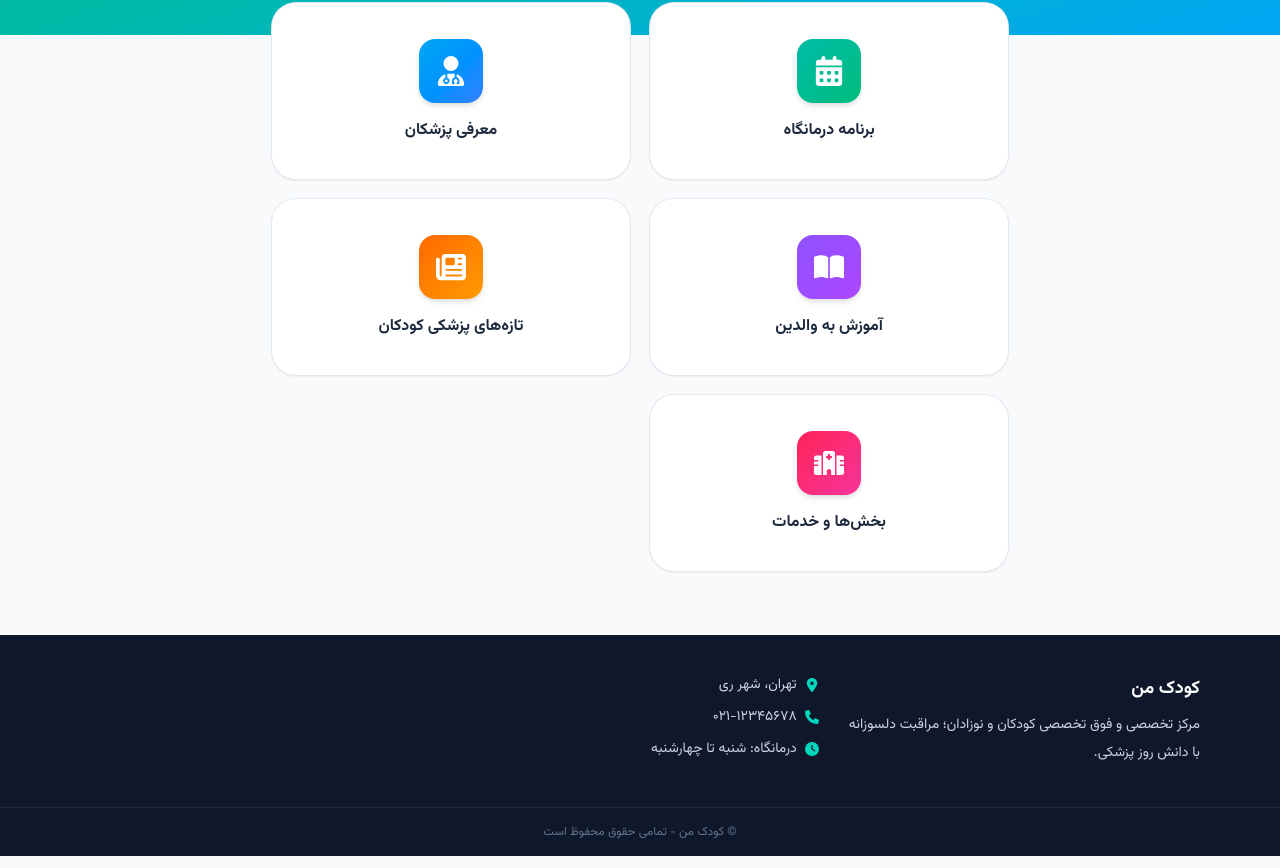
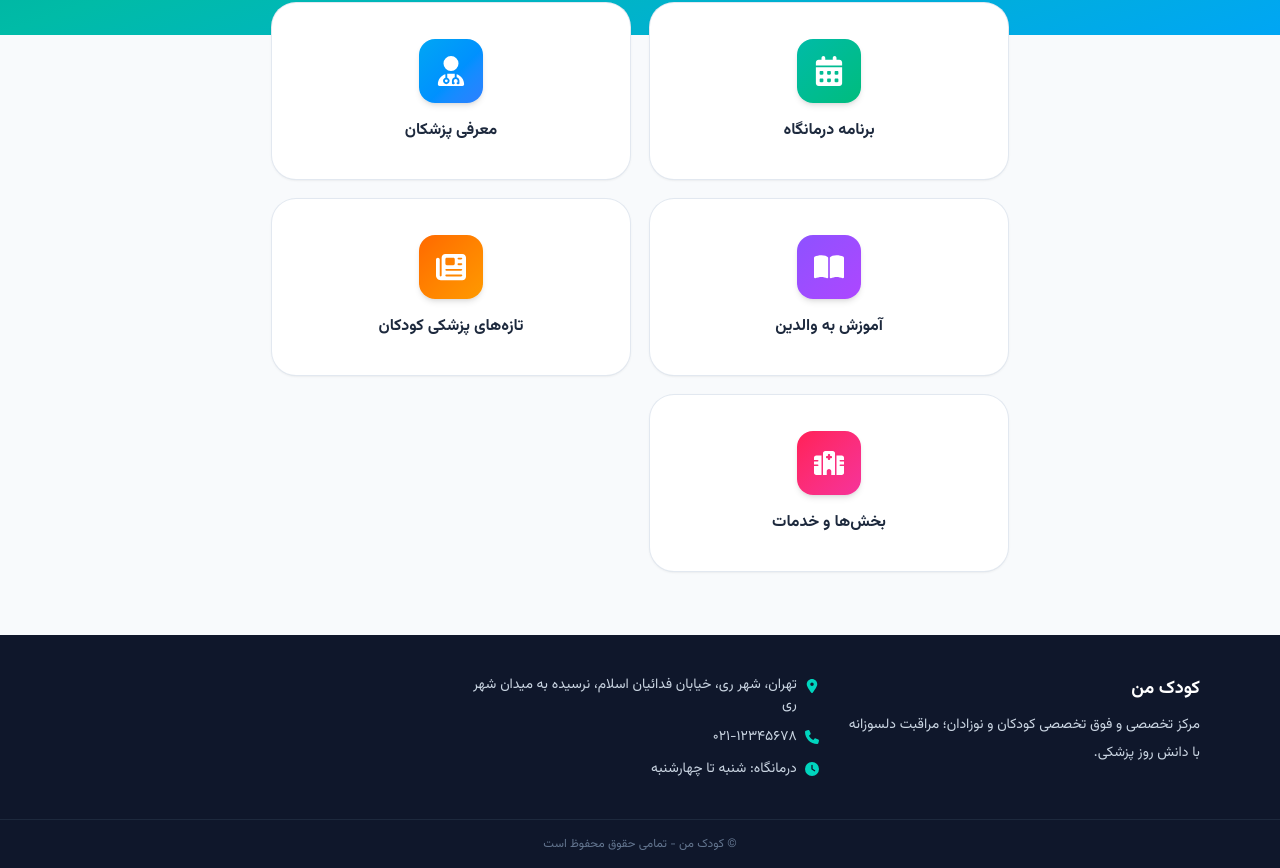
Before and after one commit to mohsenjamalpoor/kodak-man, a Next.js app: page / in a window 1280 px wide. Shown: the part 478-1346 px from the top of the page. Built offline with nearby package versions, Linux system fonts and the light colour scheme.

Commit message:
fix the footer

```diff
--- a/src/components/Footer.js
+++ b/src/components/Footer.js
@@ -12,15 +12,21 @@ export default function Footer() {
           </p>
         </div>
         <ul className="space-y-3 text-sm">
+          <li className="flex items-start gap-2">
+            <FaLocationDot className="mt-1 shrink-0 text-teal-400" />
+            <span>
+              تهران، شهر ری، خیابان فدائیان اسلام، نرسیده به میدان شهر ری
+            </span>
+          </li>
+
           <li className="flex items-center gap-2">
-            <FaLocationDot className="text-teal-400" /> تهران، شهر ری
-          </li>
-          <li className="flex items-center gap-2">
-            <FaPhone className="text-teal-400" />{" "}
+            <FaPhone className="shrink-0 text-teal-400" />
             <span dir="ltr">۰۲۱-۱۲۳۴۵۶۷۸</span>
           </li>
+
           <li className="flex items-center gap-2">
-            <FaClock className="text-teal-400" /> درمانگاه: شنبه تا چهارشنبه
+            <FaClock className="shrink-0 text-teal-400" />
+            <span>درمانگاه: شنبه تا چهارشنبه</span>
           </li>
         </ul>
       </div>
```
